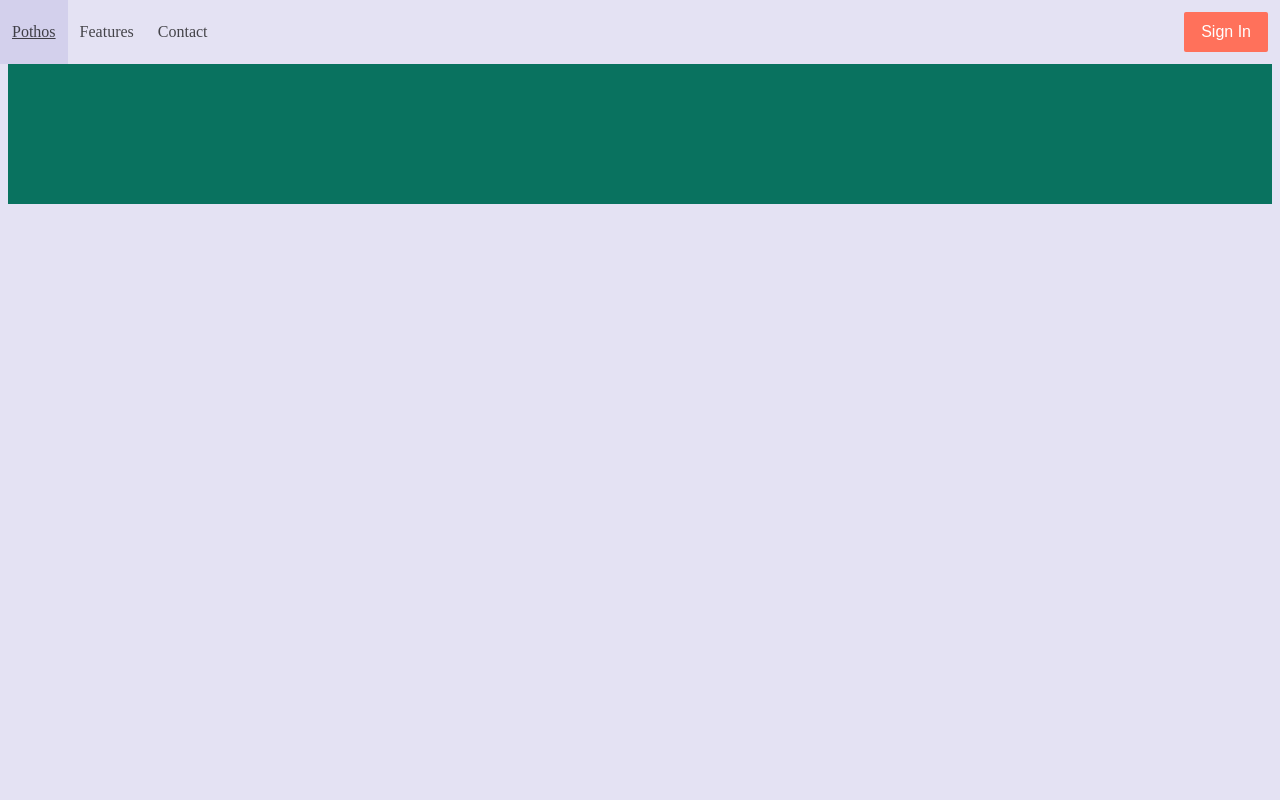
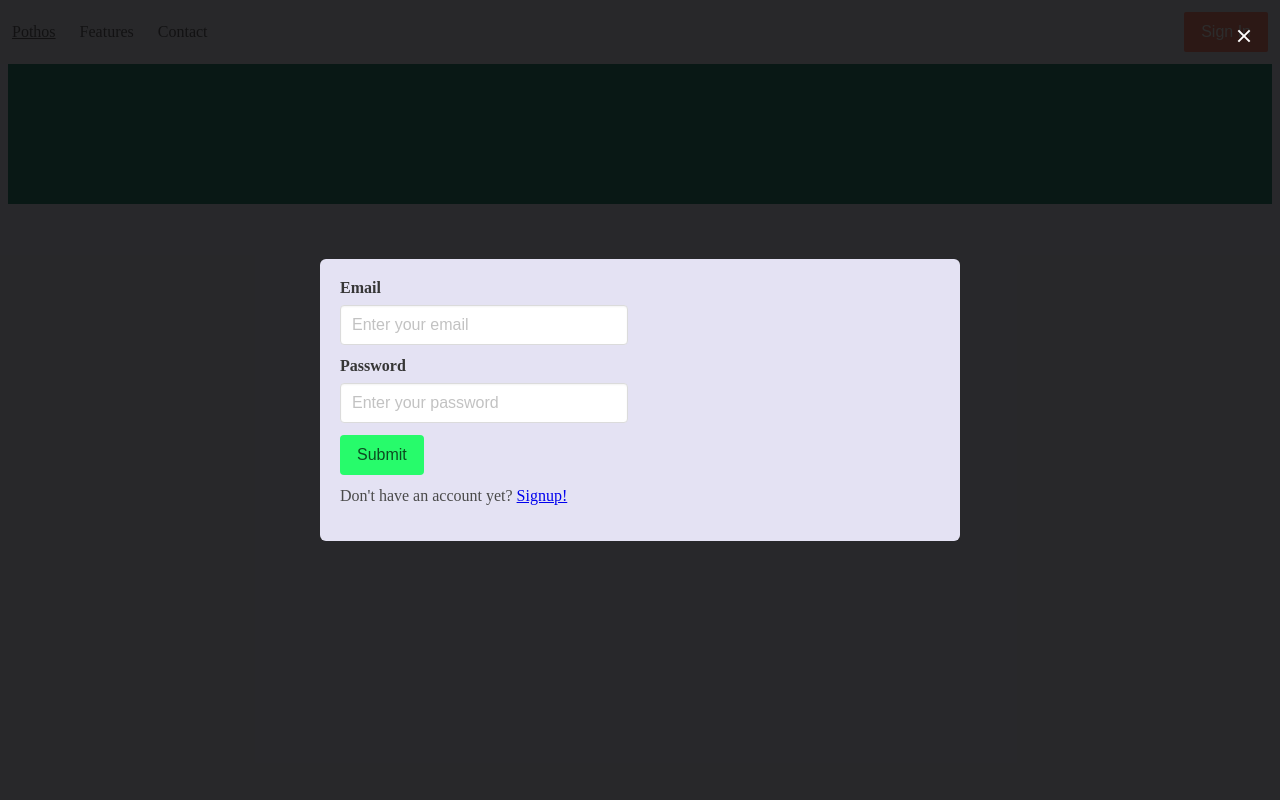
Before and after one commit to cs-gang/pothos, a Django app: template src/app/templates/index.html in a window 1280 px wide. Run offline with Django 3.2, Linux system fonts and the light colour scheme; the template is opened without the code that fills it, so the values that code supplies are empty.

Commit message:
frontend: completed login/signup forms

```diff
--- a/src/app/templates/index.html
+++ b/src/app/templates/index.html
@@ -3,13 +3,13 @@
 {% block signin %}
 <button class="button is-small is-danger is-size-6 my-3 mx-3" data-target="modal">Sign In</button>
 
-<div class="modal">
+<div class="modal is-active">
     <div class="modal-background"></div>
     <div class="modal-content">
         <div class="box has-background-warning">
             <div class="columns">
                 <div class="column">
-                    <form action="" aria-disabled="true">
+                    <form action="/user/login" method="POST" id="LoginForm">
                         <div class="field">
                             <label for="login-email" class="label">Email</label>
                             <div class="control">
@@ -27,14 +27,84 @@
                                 <button class="button is-link">Submit</button>
                             </div>
                         </div>
-                        <div class="is-size-6">Don't have an account yet? <a role="button" href="">Sign up!</a></div>
+                        <div class="is-size-6">Don't have an account yet?
+                            <a href="#" id="LoginToSignup">Signup!</a>
+                        </div>
+                    </form>
+                    <form action="/user/signup" method="POST" id="SignupForm" hidden>
+                        <div class="field">
+                            <label for="signup-email" class="label">Email</label>
+                            <div class="control">
+                                <input type="text" id="signup-email" placeholder="Enter your email" class="input">
+                            </div>
+                        </div>
+                        <div class="field">
+                            <label for="signup-username" class="label">Username</label>
+                            <div class="control">
+                                <input type="text" id="signup-username" placeholder="Enter your username" class="input">
+                            </div>
+                        </div>
+                        <div class="field">
+                            <label for="signup-password" class="label">Password</label>
+                            <div class="control">
+                                <input type="text" id="signup-password" placeholder="Enter your password" class="input">
+                            </div>
+                        </div>
+                        <div class="field">
+                            <label for="currency" class="label">Currency</label>
+                            <div class="control select">
+                                <select name="currency" id="currency">
+                                    <option value="USD">United States Dollar</option>
+                                    <option value="EUR">Euros</option>
+                                    <option value="INR">Indian Rupee</option>
+                                    <option value="JPY">Japenese Yen</option>
+                                    <option value="CNY">Yuan Renminbi</option>
+                                </select>
+                            </div>
+                        </div>
+                        <div class="field">
+                            <div class="control">
+                                <button class="button is-link">Submit</button>
+                            </div>
+                        </div>
+                        <div>Already have an account? <a href="#" role="button" id="SignupToLogin">Sign in!</a>
+                        </div>
                     </form>
                 </div>
                 <div class="column"></div>
             </div>
-
         </div>
     </div>
     <button class="modal-close is-large" aria-label="close"></button>
 </div>
 {% endblock %}
+
+{% block script %}
+
+<script>
+    let loginToSignupButton = document.getElementById("LoginToSignup");
+    let signupToLoginButton = document.getElementById("SignupToLogin");
+
+    let loginform = document.getElementById("LoginForm");
+    let signupform = document.getElementById("SignupForm");
+
+    loginToSignupButton.addEventListener("click", changeform(loginToSignupButton.id));
+    signupToLoginButton.addEventListener("click", changeform(signupToLoginButton.id));
+
+    function changeform(id) {
+        if (id == "LoginToSignup") {
+            return () => {
+                loginform.hidden = true;
+                signupform.hidden = false;
+            }
+        }
+        else {
+            return () => {
+                signupform.hidden = true;
+                loginform.hidden = false;
+            }
+        }
+    }
+</script>
+
+{% endblock %}
```
